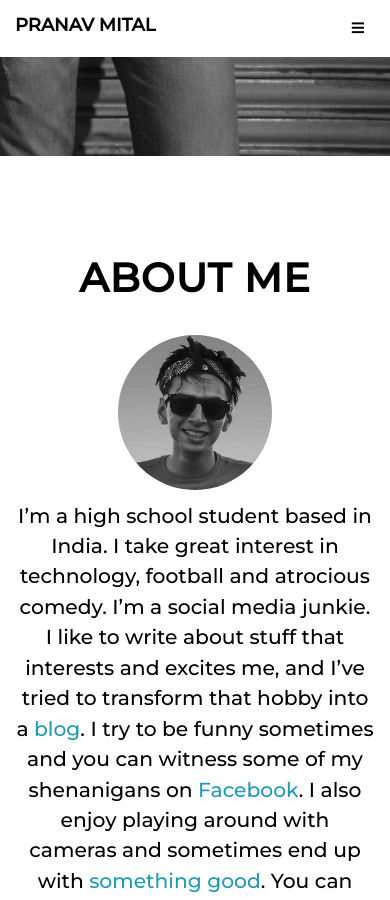
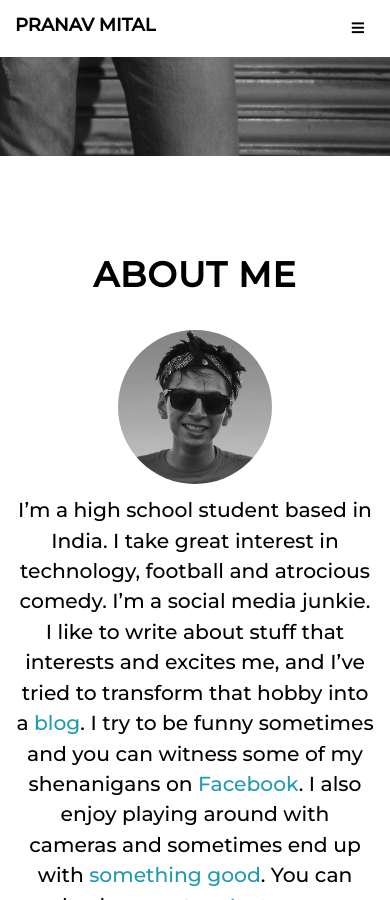
Before and after one commit to pranavmital/pranavmital.github.io, a Jekyll site: the page built from index.html, in a window 390 px wide and 900 px high, scrolled down 744 px. Built offline with Jekyll 4.4.1, drawn with Linux system fonts in a browser that asks for light colours; nearby versions of some CDN libraries.

Commit message:
Resize h2 for large mobile devices

```diff
--- a/_includes/css/grayscale.css
+++ b/_includes/css/grayscale.css
@@ -60,7 +60,7 @@ p {
     and (max-width: 767px)
 
     {
-        h2 { font-size: 40px; }
+        h2 { font-size: 35px; }
 
     }
 
```
